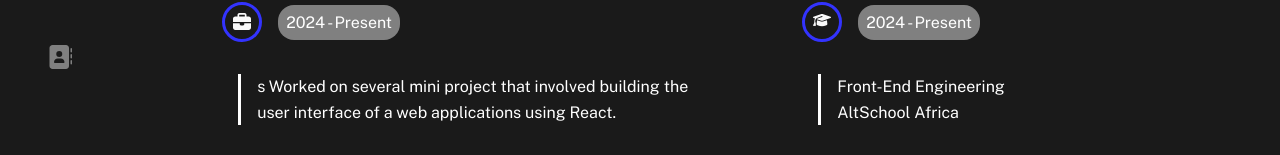
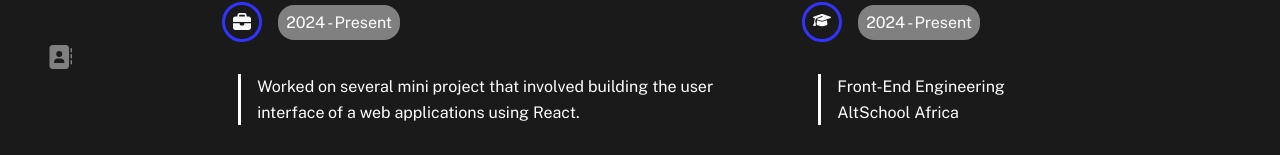
Before and after one commit to anita-david/Portfolio, a React (Vite) app: page /about in a window 1280 px wide. Shown: the part 519-674 px from the top of the page. Built offline with nearby package versions, Linux system fonts and the light colour scheme.

Commit message:
Updated the About page

```diff
--- a/src/pages/About.jsx
+++ b/src/pages/About.jsx
@@ -25,8 +25,8 @@ export default function About() {
             </div>
             <div className="duration">2024 - Present</div>
           </div>
-          <div className="details">s
-            Worked on several mini project that involved building the user interface of a web applications using React.
+          <div className="details">
+          Worked on several mini project that involved building the user interface of a web applications using React.
           </div>
           <div className="about-description-details">
             <div className="icon-container">
```
Also changed, not shown: public/Screenshot_20250612_120224.jpg (added).
